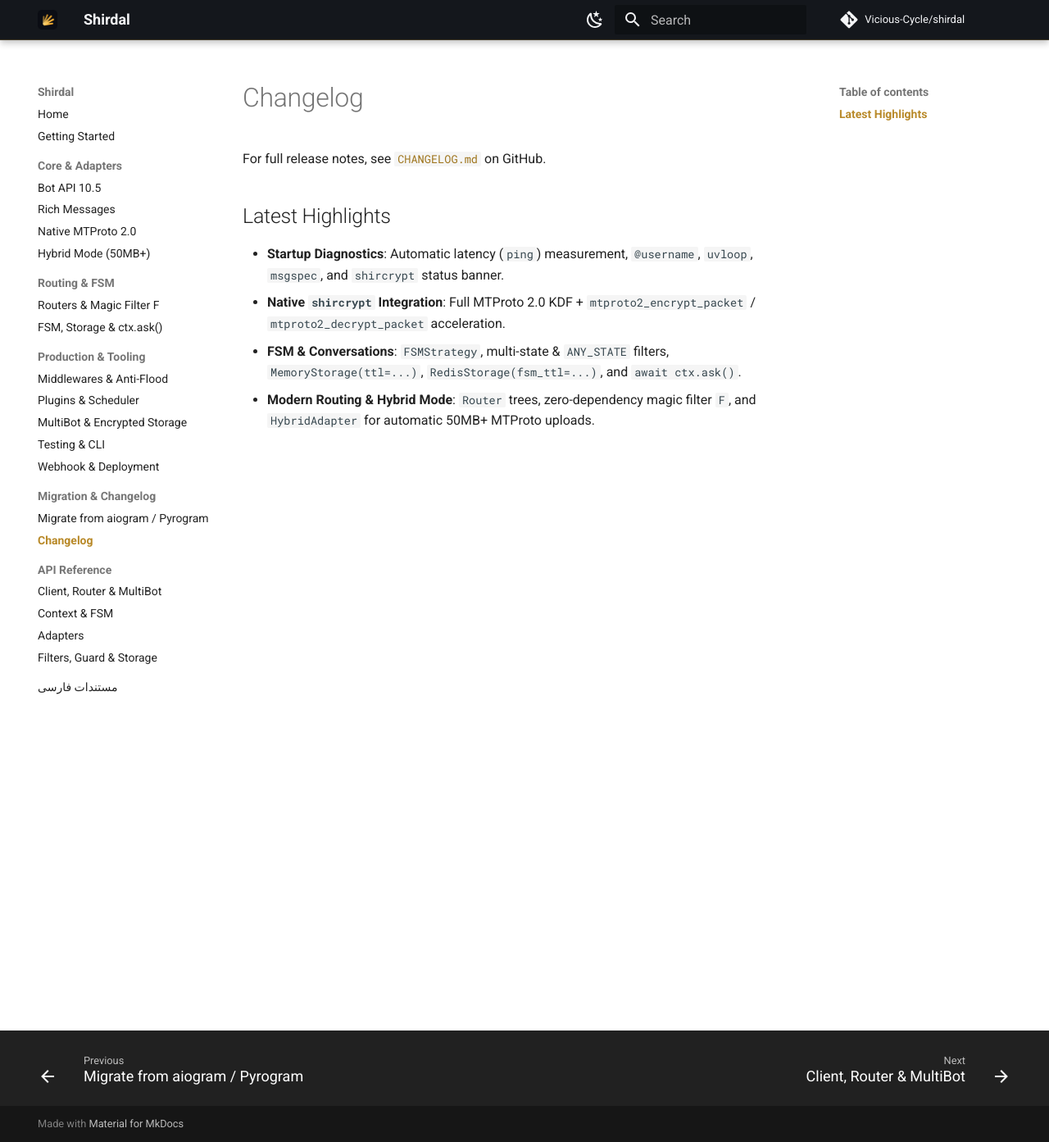
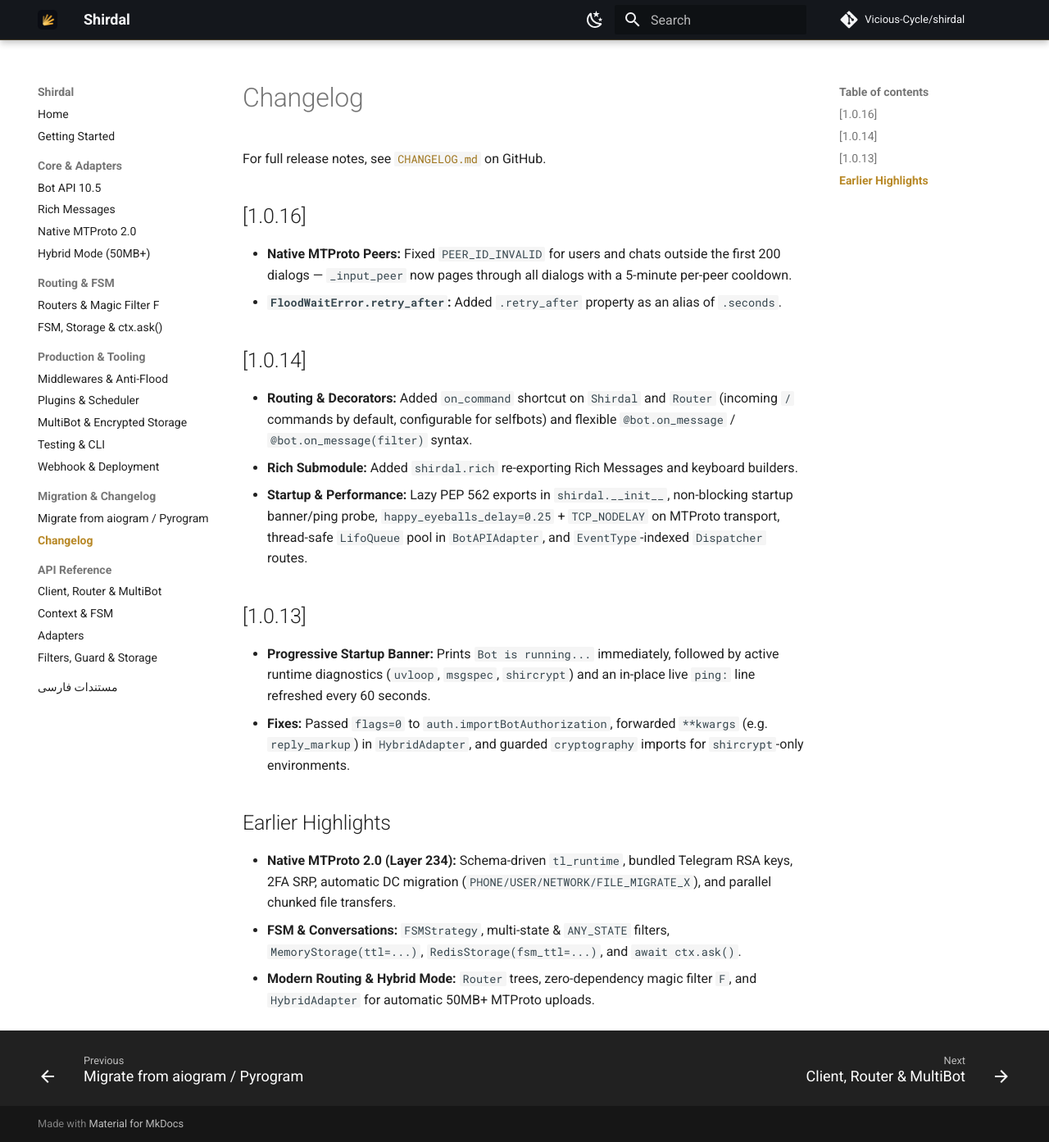
Before and after one commit to Vicious-Cycle/shirdal, an MkDocs documentation site: the page built from docs/changelog.md, in a window 1280 px wide and 1393 px high. Shown: the whole window at 82% size. Built offline with MkDocs 1.6.1 and Material for MkDocs 9.7.7, drawn with Linux system fonts in a browser that asks for light colours; comment, search, counter and statistics services are not loaded.

Commit message:
chore(docs,client): sync docs to v1.0.16 and fallback banner version

```diff
--- a/docs/changelog.md
+++ b/docs/changelog.md
@@ -2,9 +2,24 @@
 
 For full release notes, see [`CHANGELOG.md`](https://github.com/Vicious-Cycle/shirdal/blob/main/CHANGELOG.md) on GitHub.
 
-## Latest Highlights
+## [1.0.16]
 
-- **Startup Diagnostics**: Automatic latency (`ping`) measurement, `@username`, `uvloop`, `msgspec`, and `shircrypt` status banner.
-- **Native `shircrypt` Integration**: Full MTProto 2.0 KDF + `mtproto2_encrypt_packet` / `mtproto2_decrypt_packet` acceleration.
-- **FSM & Conversations**: `FSMStrategy`, multi-state & `ANY_STATE` filters, `MemoryStorage(ttl=...)`, `RedisStorage(fsm_ttl=...)`, and `await ctx.ask()`.
-- **Modern Routing & Hybrid Mode**: `Router` trees, zero-dependency magic filter `F`, and `HybridAdapter` for automatic 50MB+ MTProto uploads.
+- **Native MTProto Peers:** Fixed `PEER_ID_INVALID` for users and chats outside the first 200 dialogs — `_input_peer` now pages through all dialogs with a 5-minute per-peer cooldown.
+- **`FloodWaitError.retry_after`:** Added `.retry_after` property as an alias of `.seconds`.
+
+## [1.0.14]
+
+- **Routing & Decorators:** Added `on_command` shortcut on `Shirdal` and `Router` (incoming `/` commands by default, configurable for selfbots) and flexible `@bot.on_message` / `@bot.on_message(filter)` syntax.
+- **Rich Submodule:** Added `shirdal.rich` re-exporting Rich Messages and keyboard builders.
+- **Startup & Performance:** Lazy PEP 562 exports in `shirdal.__init__`, non-blocking startup banner/ping probe, `happy_eyeballs_delay=0.25` + `TCP_NODELAY` on MTProto transport, thread-safe `LifoQueue` pool in `BotAPIAdapter`, and `EventType`-indexed `Dispatcher` routes.
+
+## [1.0.13]
+
+- **Progressive Startup Banner:** Prints `Bot is running...` immediately, followed by active runtime diagnostics (`uvloop`, `msgspec`, `shircrypt`) and an in-place live `ping:` line refreshed every 60 seconds.
+- **Fixes:** Passed `flags=0` to `auth.importBotAuthorization`, forwarded `**kwargs` (e.g. `reply_markup`) in `HybridAdapter`, and guarded `cryptography` imports for `shircrypt`-only environments.
+
+## Earlier Highlights
+
+- **Native MTProto 2.0 (Layer 234):** Schema-driven `tl_runtime`, bundled Telegram RSA keys, 2FA SRP, automatic DC migration (`PHONE/USER/NETWORK/FILE_MIGRATE_X`), and parallel chunked file transfers.
+- **FSM & Conversations:** `FSMStrategy`, multi-state & `ANY_STATE` filters, `MemoryStorage(ttl=...)`, `RedisStorage(fsm_ttl=...)`, and `await ctx.ask()`.
+- **Modern Routing & Hybrid Mode:** `Router` trees, zero-dependency magic filter `F`, and `HybridAdapter` for automatic 50MB+ MTProto uploads.
```
Also changed, not shown: docs/getting-started.md (+5 -3 lines), docs/index.md (+1 -1 lines), docs/native-mtproto.md (+12 -6 lines), docs/shirdal-docs.md (+1 -1 lines), 1 other file.
